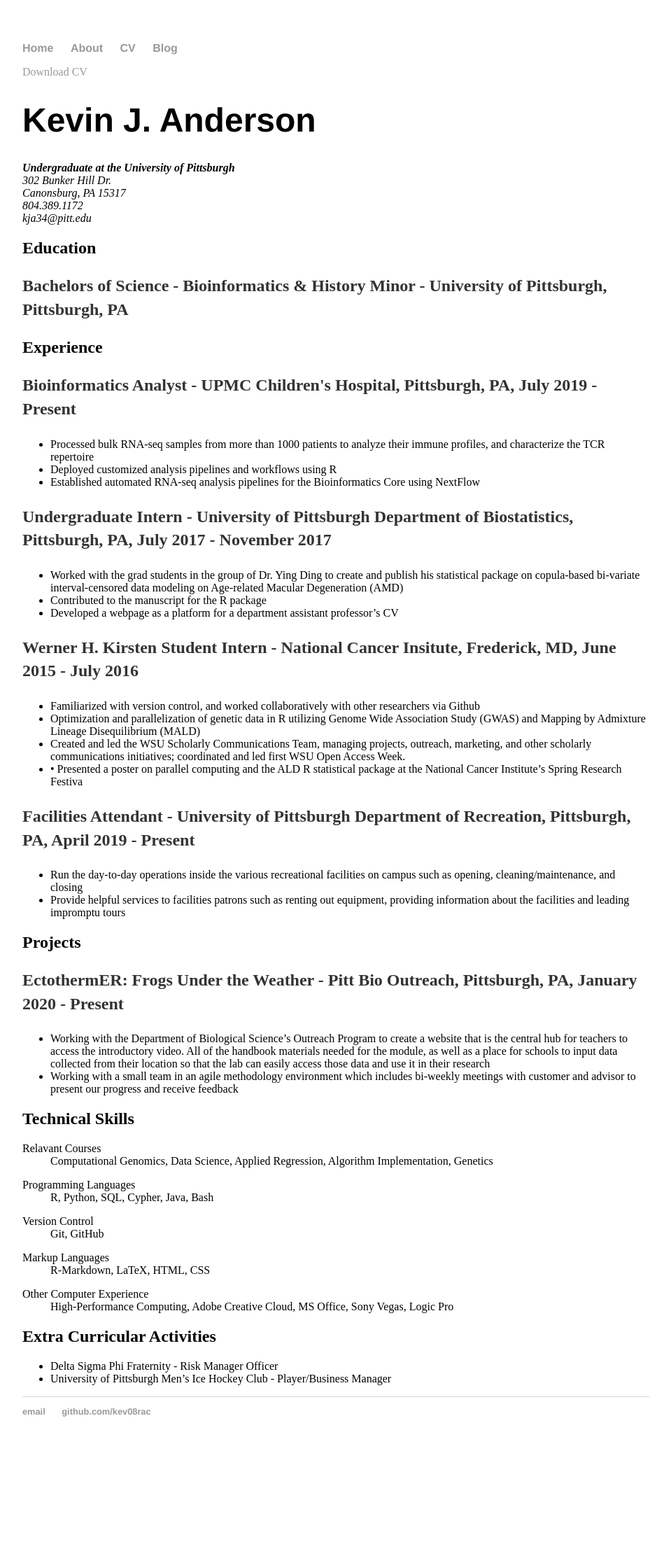
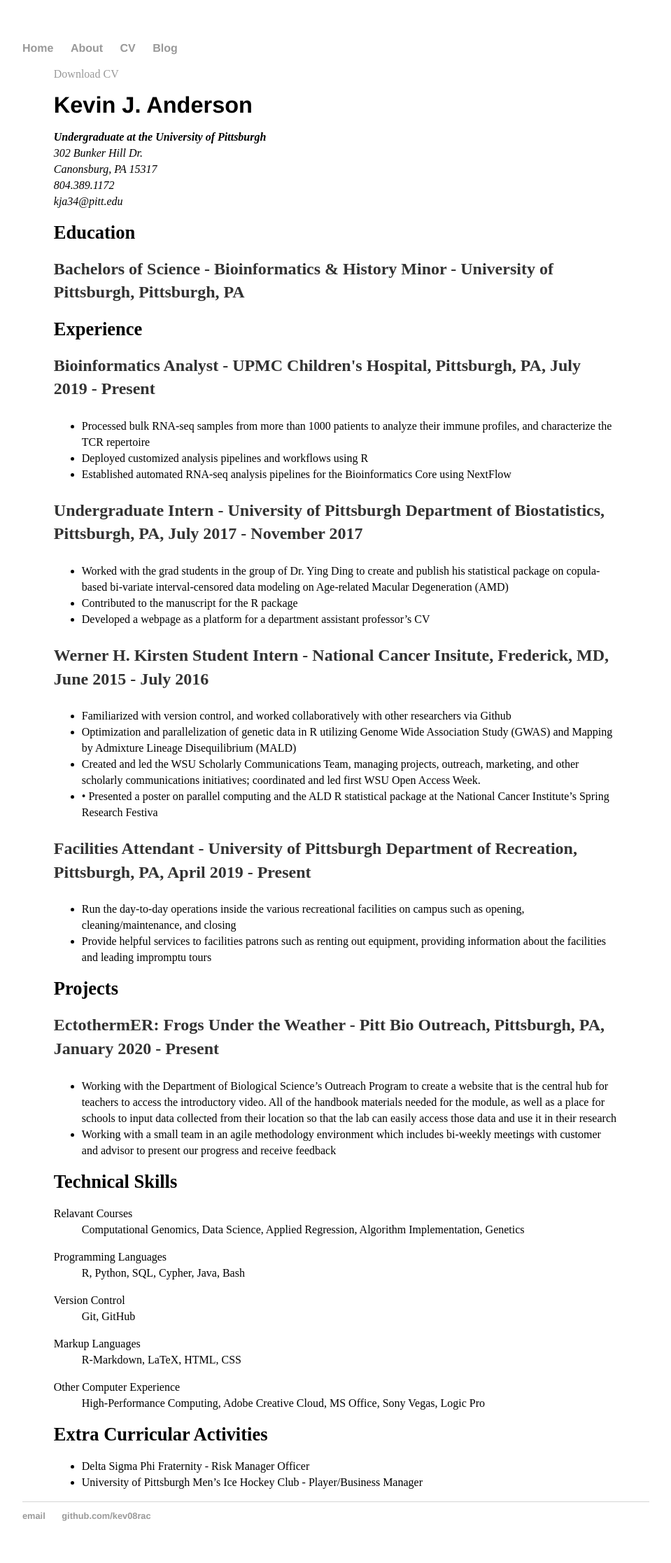
Before and after one commit to kev08rac/kev08rac.github.io, a Jekyll site: the page built from cv/index.html, in a window 1280 px wide. Shown: the whole page at 70% size, without its empty margins (160-1119 px from the left). Built offline with Jekyll 4.4.1, drawn with Linux system fonts in a browser that asks for light colours; before the commit the page ends 2084 px from its top, so only the background shows below that.

Commit message:
Update main.css

```diff
--- a/css/main.css
+++ b/css/main.css
@@ -51,3 +51,8 @@ img.avatar { margin-bottom: 30px; }
 .col-sm-4 {
     width: 33.33333333333333%;
 }
+
+.cv {line-height: 23px; width: 90%; margin: 0 auto;}
+.cv li { line-height: 23px; }
+.cv h2 { font-size: 26.5px; }
+.cv h1 { font-size: 32.5px; }
```
